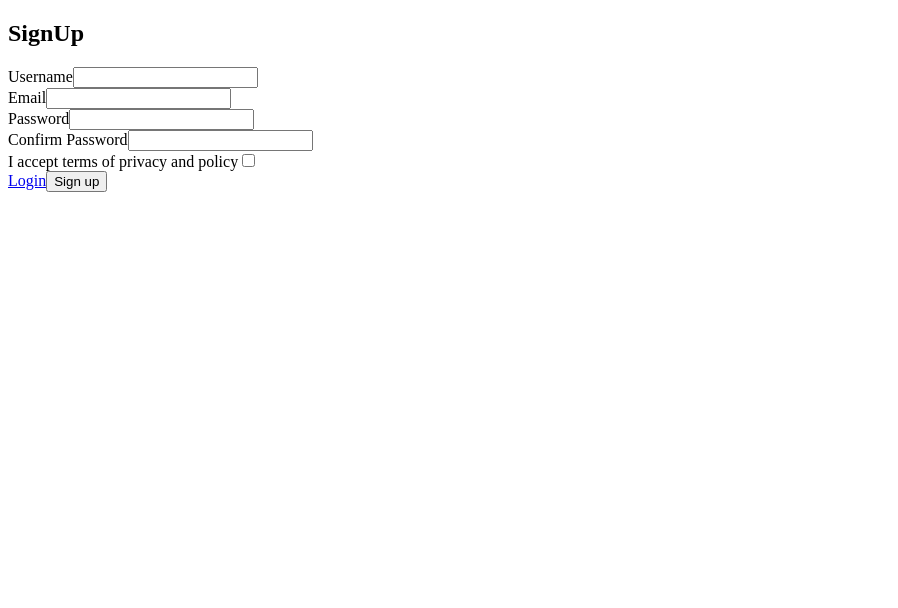
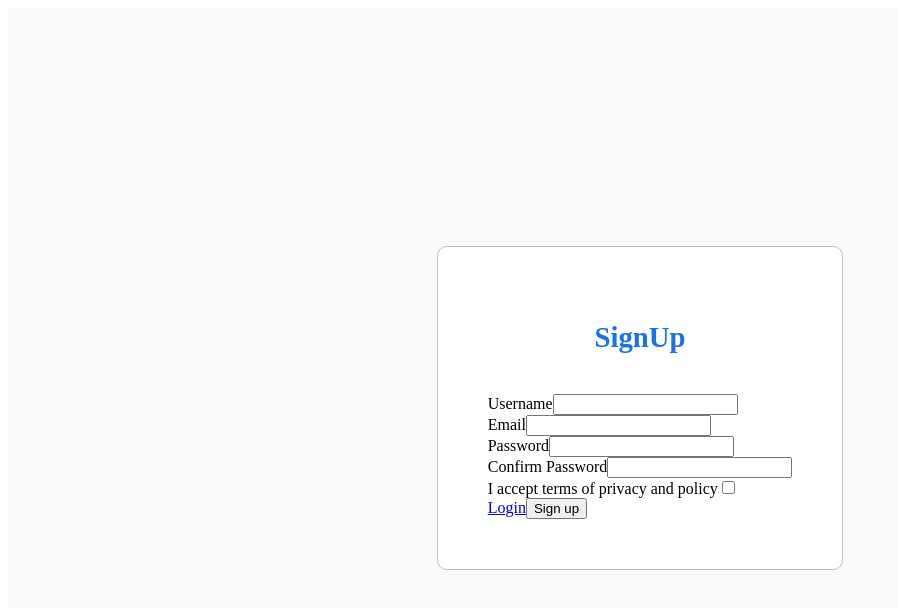
Before and after one commit to deaduchiha/Sign-validation, a React (Create React App) app: page / in a window 1280 px wide. Shown: the top 608 px of the page, without its empty margins (0-898 px from the left). Built offline with nearby package versions, Linux system fonts and the light colour scheme.

Commit message:
create formfiled components for props and clean code, a little bit styles

```diff
--- /dev/null
+++ b/src/components/SignUp/FormField.jsx
@@ -0,0 +1,19 @@
+import React from "react";
+
+const FormField = (props) => {
+  return (
+    <div>
+      <label>{props.label}</label>
+      <input
+        type={props.type}
+        name={props.name}
+        value={props.value}
+        onChange={props.change}
+        onFocus={props.focus}
+      />
+      {props.errorss}
+    </div>
+  );
+};
+
+export default FormField;
--- a/src/components/SignUp/SignUp.jsx
+++ b/src/components/SignUp/SignUp.jsx
@@ -1,4 +1,5 @@
 import React, { useState, useEffect } from "react";
+import FormField from "./FormField";
 
 // function
 import { validate } from "../validate";
@@ -7,6 +8,9 @@ import { notify } from "../toast";
 // toastify
 import { ToastContainer } from "react-toastify";
 import "react-toastify/dist/ReactToastify.css";
+
+// styles
+import styles from "./SignUp.module.css";
 
 const SignUp = () => {
   const [data, setData] = useState({
@@ -43,79 +47,74 @@ const SignUp = () => {
   };
 
   return (
-    <>
-      <form onSubmit={submitHandler}>
-        <h2>SignUp</h2>
-        <div>
-          <label>Username</label>
-          <input
+    <div className={styles.container}>
+      <form className={styles.formContainer} onSubmit={submitHandler}>
+        <h2 className={styles.header}>SignUp</h2>
+        <FormField
           type="text"
+          label="Username"
           name="username"
           value={data.username}
-            onChange={changeHandler}
-            onFocus={focusHandler}
+          change={changeHandler}
+          focus={focusHandler}
+          errorss={
+            errors.username &&
+            touched.username && <span>{errors.username}</span>
+          }
         />
-          {errors.username && touched.username && (
-            <span>{errors.username}</span>
-          )}
-        </div>
-        <div>
-          <label>Email</label>
-          <input
+        <FormField
           type="text"
+          label="Email"
           name="email"
           value={data.email}
-            onChange={changeHandler}
-            onFocus={focusHandler}
+          change={changeHandler}
+          focus={focusHandler}
+          errorss={errors.email && touched.email && <span>{errors.email}</span>}
         />
-          {errors.email && touched.email && <span>{errors.email}</span>}
-        </div>
-        <div>
-          <label>Password</label>
-          <input
+        <FormField
           type="password"
+          label="Password"
           name="password"
           value={data.password}
-            onChange={changeHandler}
-            onFocus={focusHandler}
+          change={changeHandler}
+          focus={focusHandler}
+          errorss={
+            errors.password &&
+            touched.password && <span>{errors.password}</span>
+          }
         />
-          {errors.password && touched.password && (
-            <span>{errors.password}</span>
-          )}
-        </div>
-        <div>
-          <label>Confirm Password</label>
-          <input
+        <FormField
           type="password"
+          label="Confirm Password"
           name="confirmPassword"
           value={data.confirmPassword}
-            onChange={changeHandler}
-            onFocus={focusHandler}
+          change={changeHandler}
+          focus={focusHandler}
+          errorss={
+            errors.confirmPassword &&
+            touched.confirmPassword && <span>{errors.confirmPassword}</span>
+          }
         />
-          {errors.confirmPassword && touched.confirmPassword && (
-            <span>{errors.confirmPassword}</span>
-          )}
-        </div>
-        <div>
-          <label>I accept terms of privacy and policy</label>
-          <input
+        <FormField
           type="checkbox"
+          label="I accept terms of privacy and policy"
           name="isAccepted"
           value={data.isAccepted}
-            onChange={changeHandler}
-            onFocus={focusHandler}
+          change={changeHandler}
+          focus={focusHandler}
+          errorss={
+            errors.isAccepted &&
+            touched.isAccepted && <span>{errors.isAccepted}</span>
+          }
         />
-          {errors.isAccepted && touched.isAccepted && (
-            <span>{errors.isAccepted}</span>
-          )}
-        </div>
+
         <div>
           <a href="#">Login</a>
           <button type="submit">Sign up</button>
         </div>
       </form>
       <ToastContainer />
-    </>
+    </div>
   );
 };
 
--- /dev/null
+++ b/src/components/SignUp/SignUp.module.css
@@ -0,0 +1,22 @@
+.container {
+  display: flex;
+  justify-content: center;
+  background: #f9f9f9;
+  min-height: 100vh;
+  align-items: center;
+}
+.formContainer {
+  border: 1px solid silver;
+  width: fit-content;
+  padding: 50px;
+  margin: 50px;
+  border-radius: 10px;
+  height: fit-content;
+  background-color: #fff;
+}
+.header {
+  text-align: center;
+  margin-bottom: 40px;
+  font-size: 1.8rem;
+  color: #1a73e8;
+}
```
Lines whose indentation alone changed are shown as unchanged.
